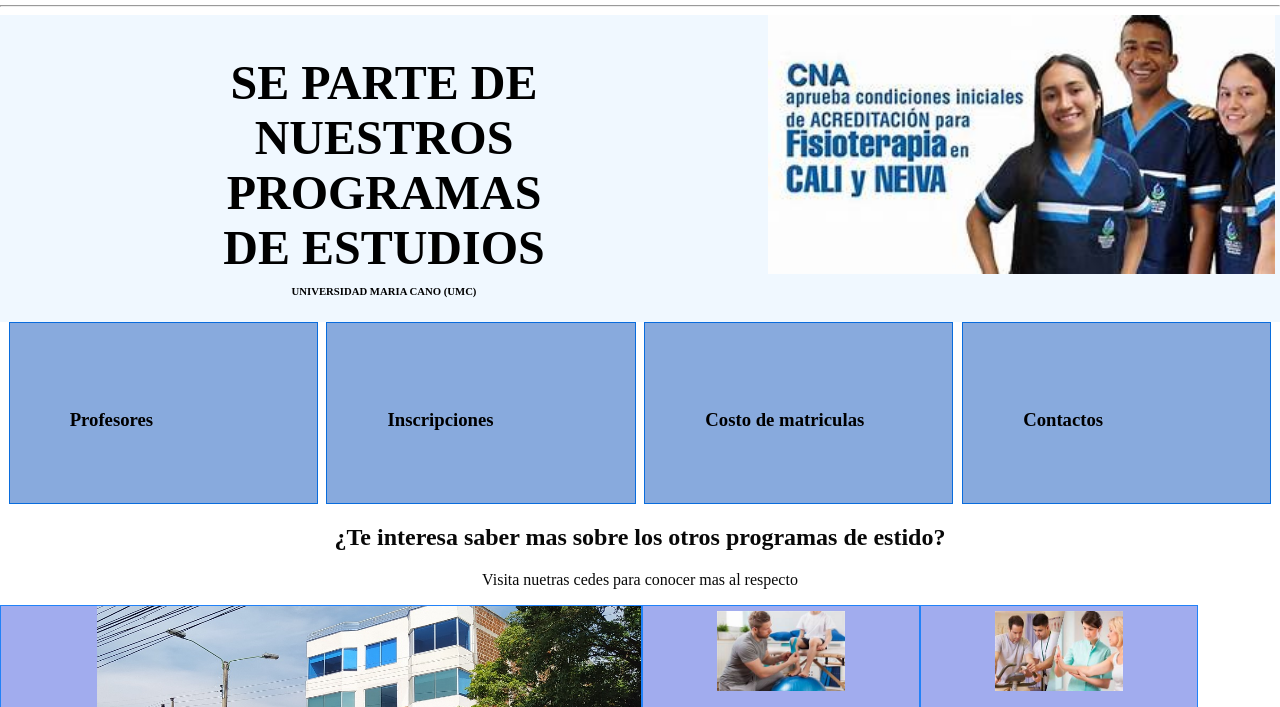
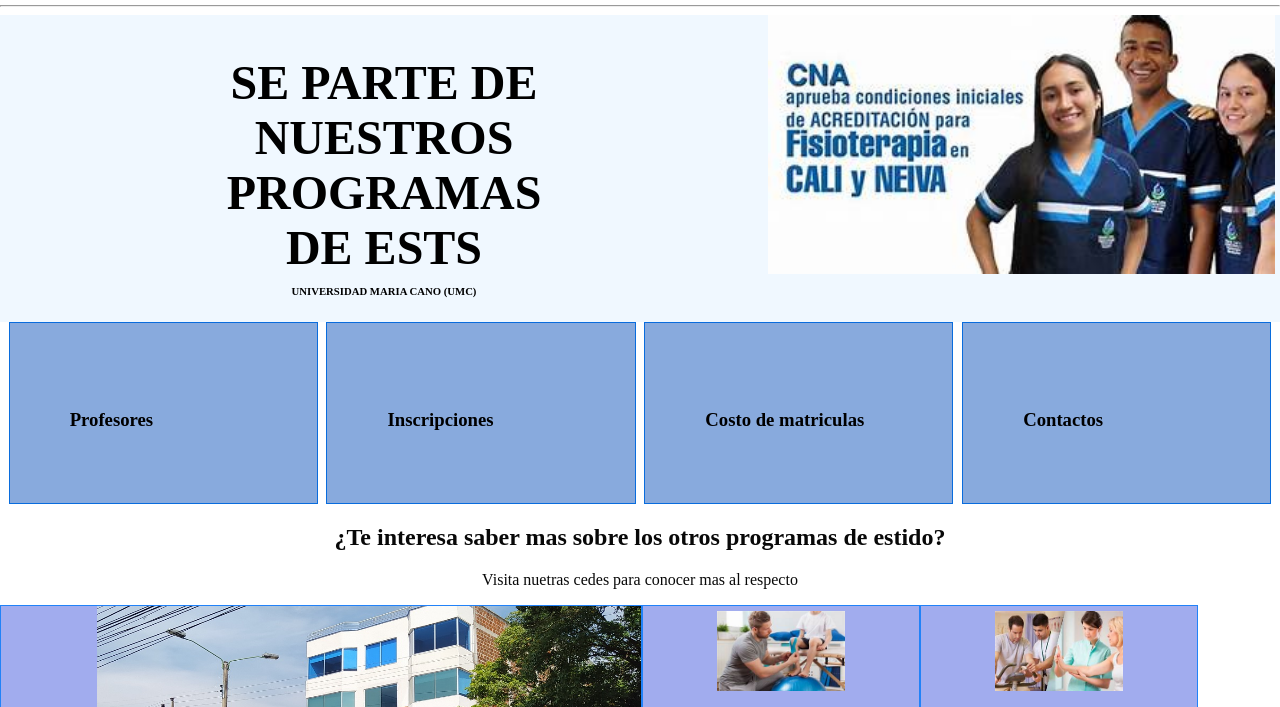
Before and after one commit to IvanMurcia2005/webFicha667, a plain HTML site: page indexflex.html in a window 1280 px wide. Shown: the part 68-775 px from the top of the page. Drawn offline with Linux system fonts and the light colour scheme.

Commit message:
Mi commit

```diff
--- a/indexflex.html
+++ b/indexflex.html
@@ -25,7 +25,7 @@
     <hr>
     <section class="flex">
         <div class="info_section flex">
-            <h1>SE PARTE DE<br>NUESTROS PROGRAMAS<br>DE ESTUDIOS</h1>
+            <h1>SE PARTE DE<br>NUESTROS PROGRAMAS<br>DE ESTS</h1>
             <h6>UNIVERSIDAD MARIA CANO (UMC)</h6>
         </div>
         <div class="info_section">
```
